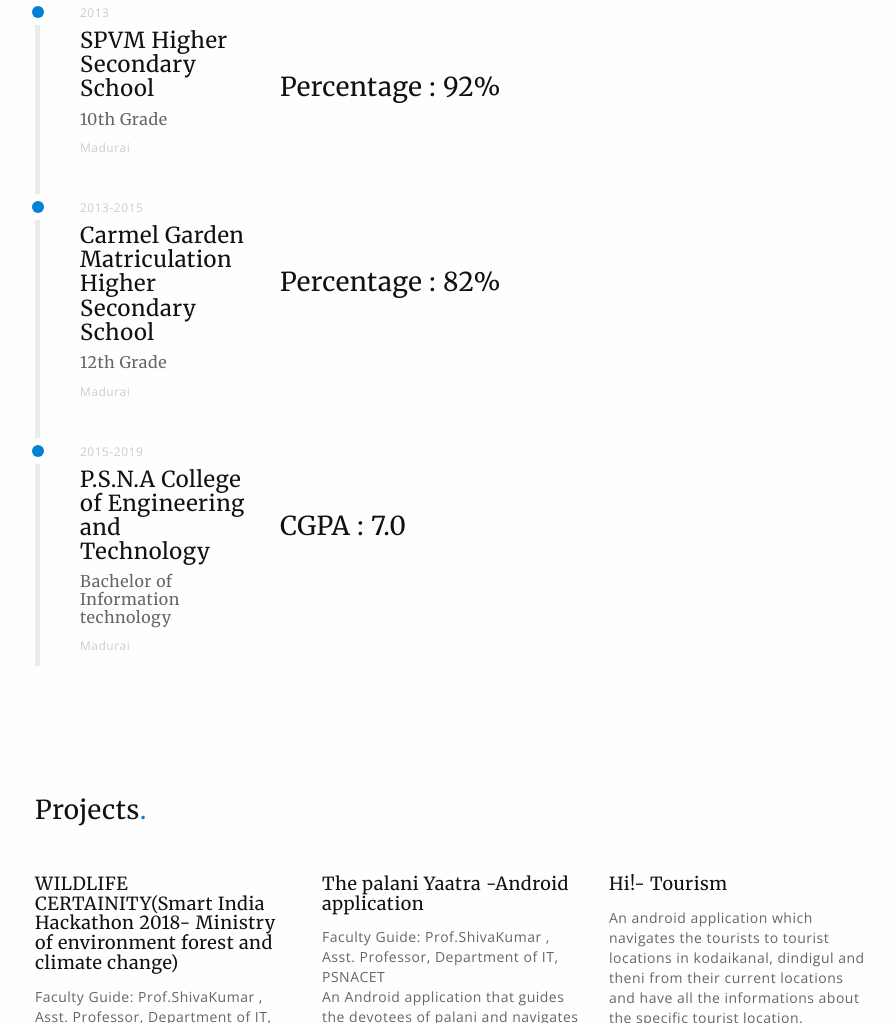
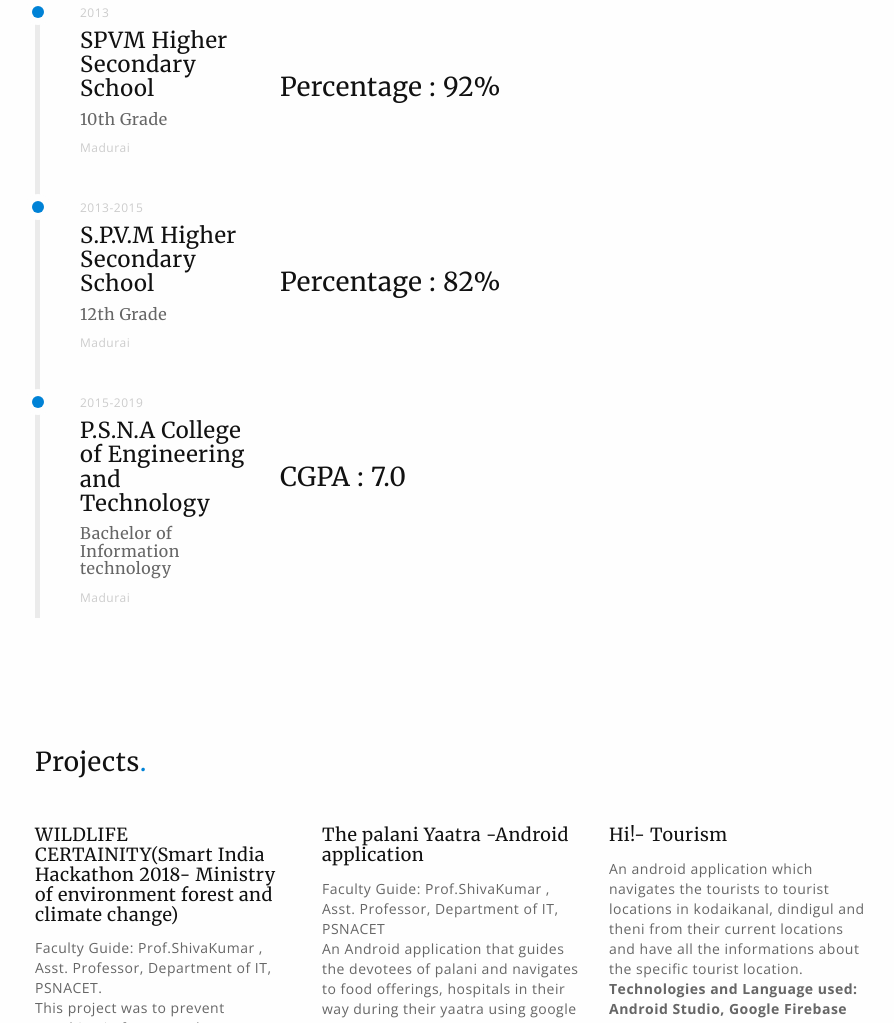
Before and after one commit to shirlychristina/shirlychristina.github.io, a plain HTML site: page index.html in a window 1280 px wide. Shown: the part 1498-2521 px from the top of the page, without its empty margins (370-1264 px from the left). Drawn offline with nearby package versions, Linux system fonts and the light colour scheme.

Commit message:
Add files via upload

```diff
--- a/index.html
+++ b/index.html
@@ -254,7 +254,7 @@
                         <div class="row">
                             <div class="col-md-3 timeline-info">
                                 <p class="timeline-date">2013-2015</p>
-                                <h4 class="timeline-com">Carmel Garden Matriculation Higher Secondary School</h4>
+                                <h4 class="timeline-com">S.P.V.M Higher Secondary School</h4>
                                 <h6 class="timeline-role">12th Grade</h6>
                                 <p class="timeline-location">Madurai</p>
                             </div><!-- / timeline-info -->
@@ -479,7 +479,6 @@ $(".sidebar-nav a").on("click", function(){
         itemsDesktop : [1199,3],
         itemsDesktopSmall : [979,3]
       });
-
     });
 </script>
 <!-- / posts carousel -->
```
